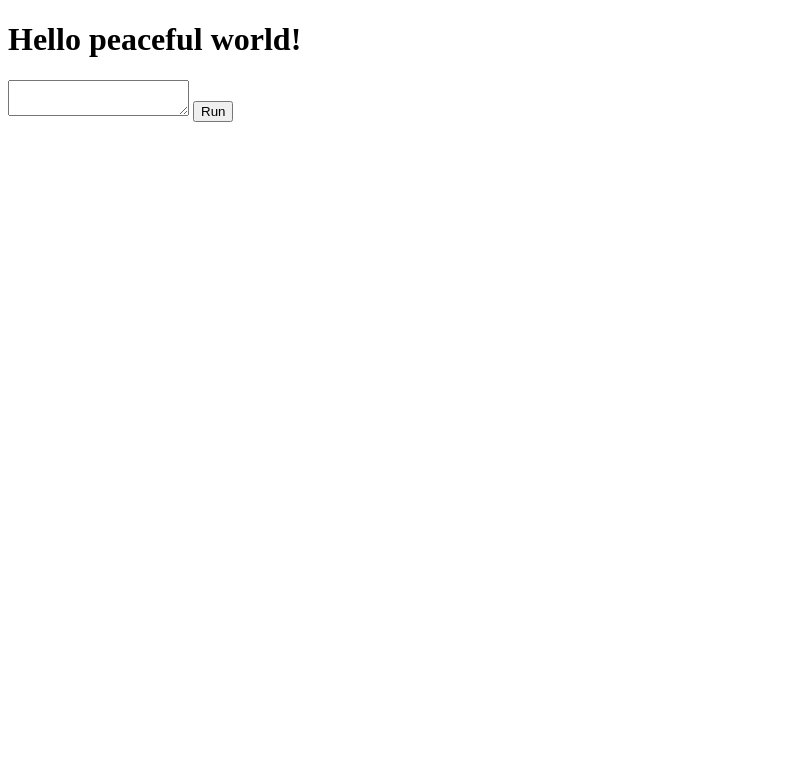
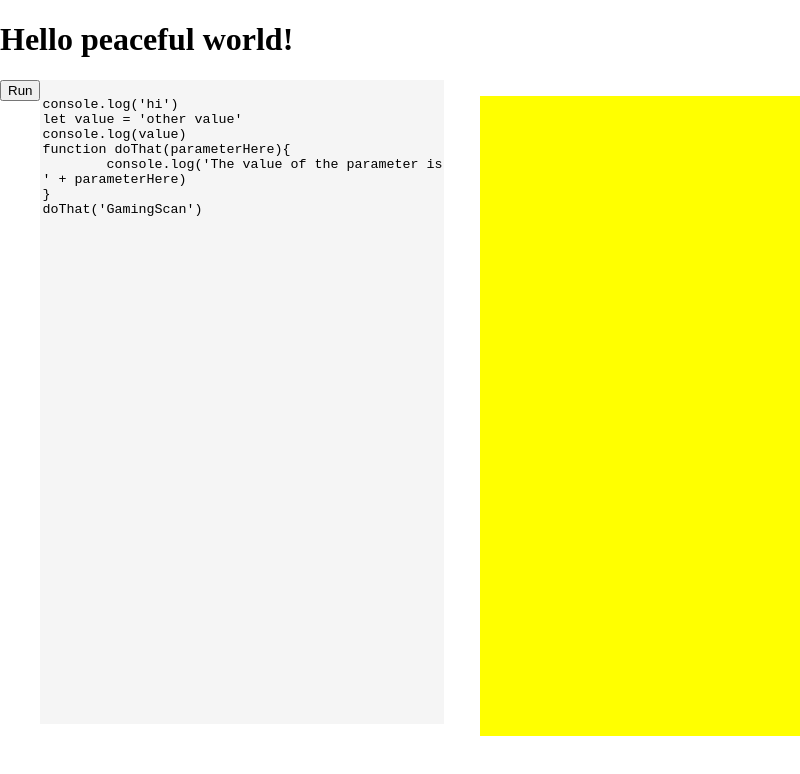
Before and after one commit to xquilt/jsrun, an Electron app: page main.html in a window 800 px wide. Drawn offline with Linux system fonts and the light colour scheme.

Commit message:
Adding the ability to show code output on an adjacent output pane in a multi-line form

```diff
--- a/code-runner.js
+++ b/code-runner.js
@@ -8,7 +8,7 @@ let runButton = document.getElementById("run-button")
 // This predefined inner text value is just for testing (To evade retyping the text area source code content every time)
 document.getElementById("sourcecode-area").textContent = `
 console.log('hi')
-	let value = 'other vlaue'
+let value = 'other value'
 console.log(value)
 function doThat(parameterHere){
 	console.log('The value of the parameter is ' + parameterHere)
--- /dev/null
+++ b/main.css
@@ -0,0 +1,27 @@
+html, body {
+    height: 100%;
+    width: 100%;
+    margin:0;
+}
+
+button#run-button {
+    float:left;
+}
+
+textarea {
+    background-color: whitesmoke;
+    border: none;
+    outline: none;
+    height:80%;
+    width:50%;
+    overflow:hidden;
+    resize: none;
+}
+
+p#code-output {
+    background-color: yellow;
+    width:40%;
+    height:80%;
+    float:right;
+    white-space: pre-line;
+}
--- a/main.html
+++ b/main.html
@@ -7,9 +7,10 @@
 	</head>
 	<body>
 		<h1>Hello peaceful world!</h1>
+		<button id="run-button">Run</button>
 		<textarea id="sourcecode-area"></textarea>
-		<button id="run-button">Run</button>
 		<p id="code-output"></p>
 	</body>
+	<link rel="stylesheet" type="text/css" href="main.css"/>
 	<script type="text/javascript" src="code-runner.js"></script>
 </html>
```
Also changed, not shown: file-loading.js (added, +14 -0 lines), README.md. Lines whose indentation alone changed are shown as unchanged.
